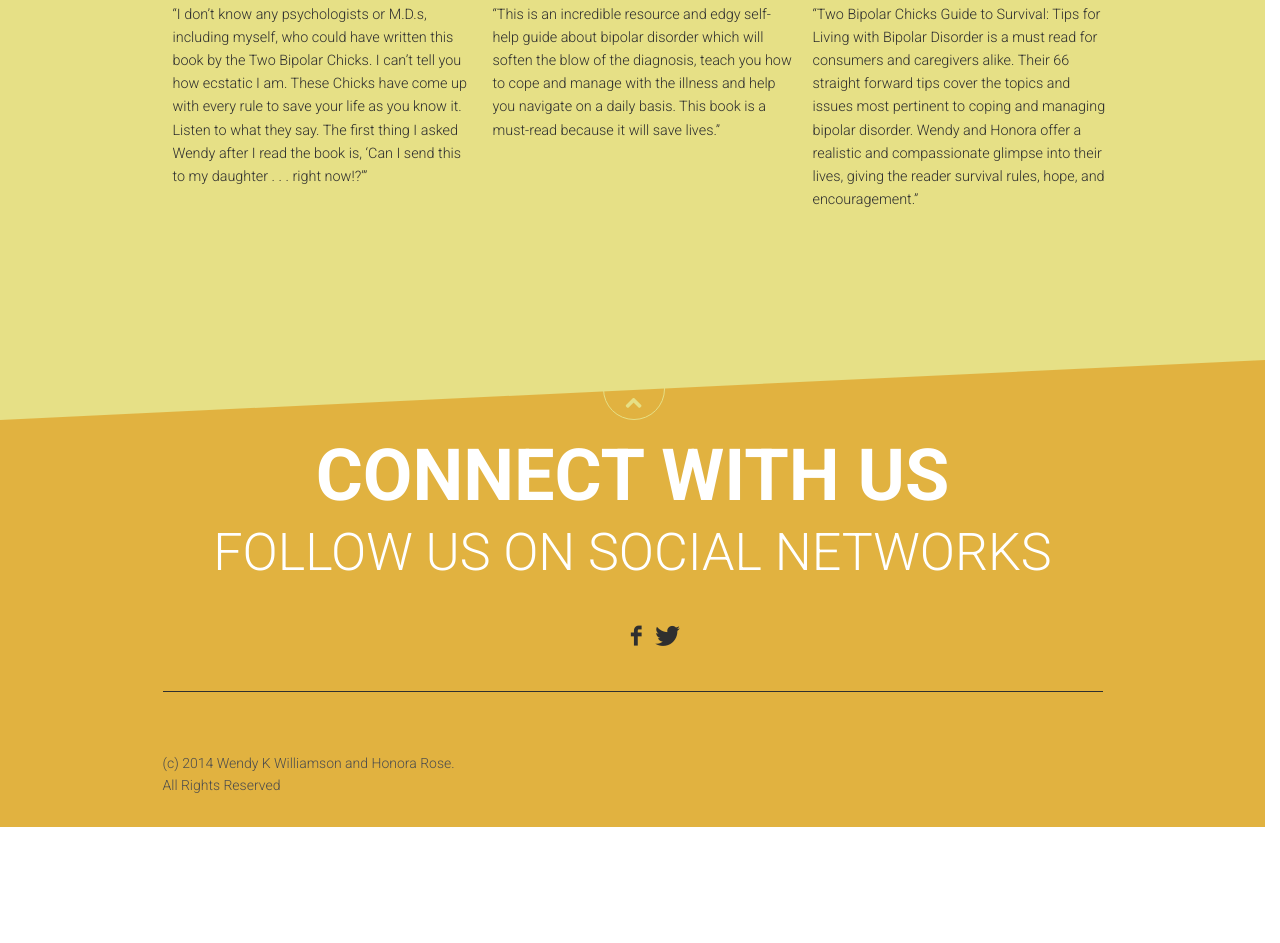
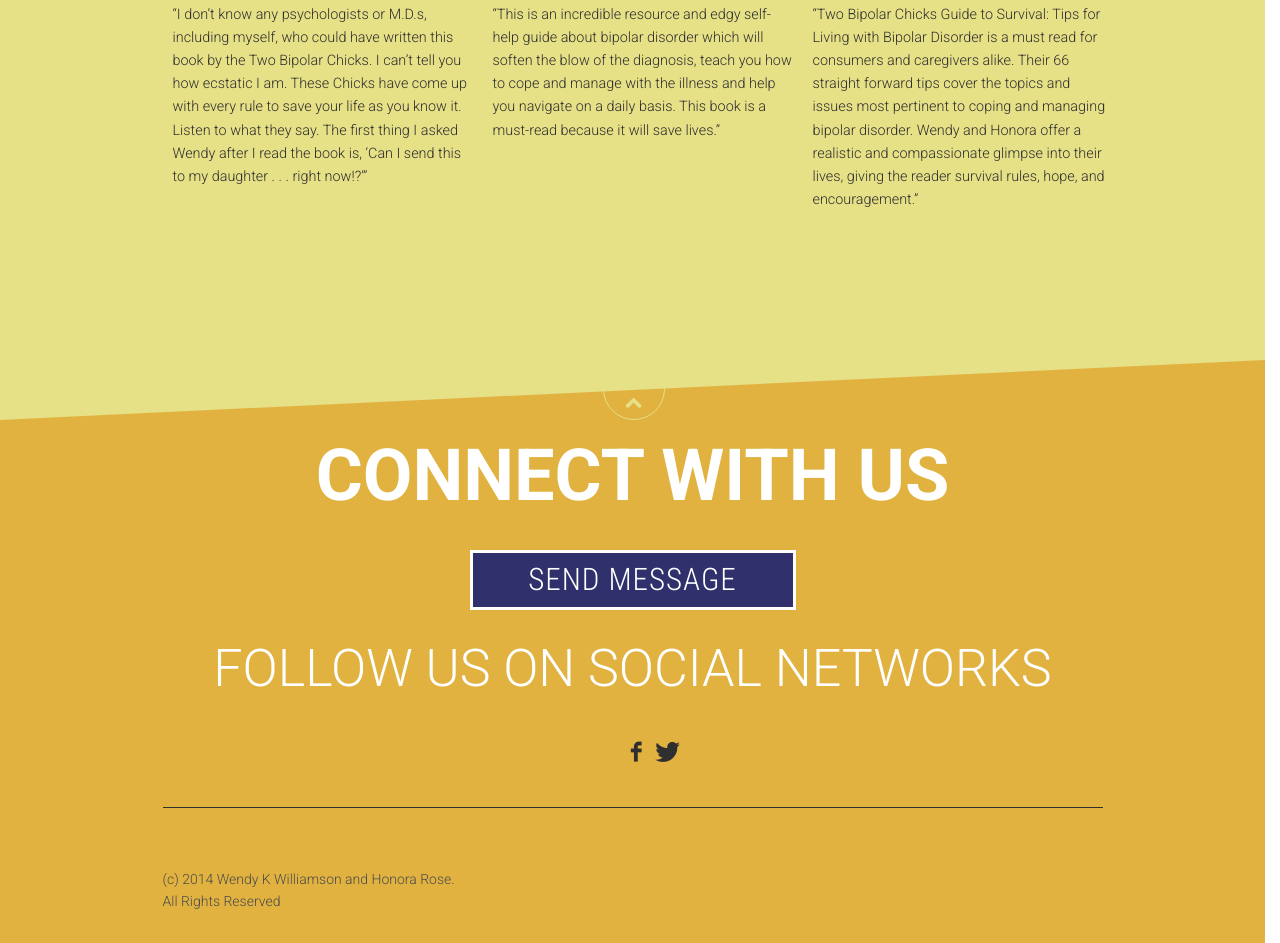
Before and after one commit to PremiereInternational/bipolar, a plain HTML site: page index.html in a window 1280 px wide. Shown: the part 4883-5826 px from the top of the page. Before the commit the page ends 5710 px from the top, so only its background shows below. Drawn offline with nearby package versions, Linux system fonts and the light colour scheme.

Commit message:
add mail to

```diff
--- a/css/style.css
+++ b/css/style.css
@@ -1091,9 +1091,21 @@ ul.pager li a.current {
 a {
     color: #fff;
 }
-a:hover {
-    color: #aeaeae;
+.contact {
+    text-transform: uppercase;
+    font-weight: 100;
+    letter-spacing: 1px;
+    width: 300px;
+    border: 3px solid white;
+    background:#30316c;
+    padding:10px;
+    text-align:center;
 }
+
+.contact a:hover {
+    background: red;
+}
+
 ::-webkit-input-placeholder {
     color: #fff;
     font:inherit;
--- a/index.html
+++ b/index.html
@@ -358,6 +358,13 @@
           <div class="container">
               <section class="footer_intro">
                   <h1>Connect with us</h1>
+                  <br>
+                  <center>
+                    <a href="mailto:twobipolarchicks@gmail.com" class="contact-us" style="text-decoration:none;">
+                      <h4 class="contact">Send Message</h4>
+                    </a>
+                  </center>
+                  <br>
                   <h2>follow us on social networks</h2>
 
                   <ul class="social_line">
```
